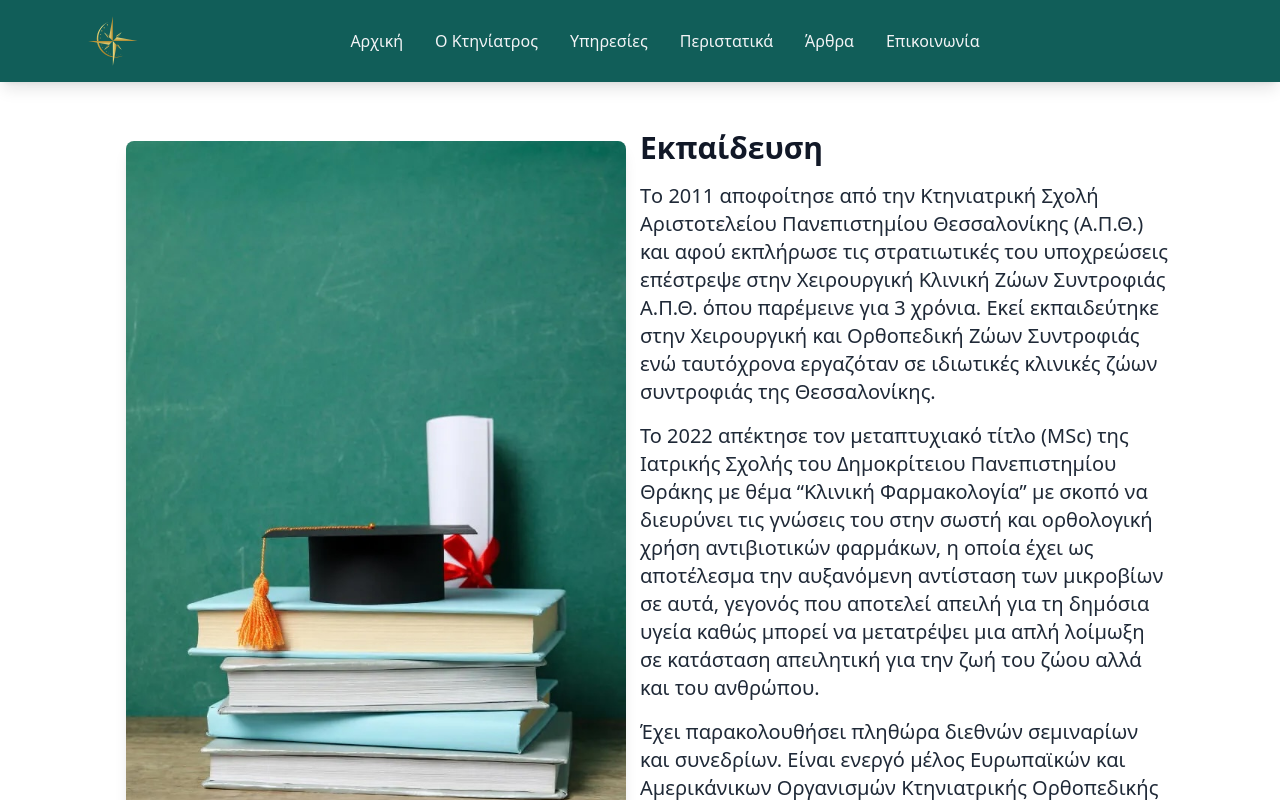
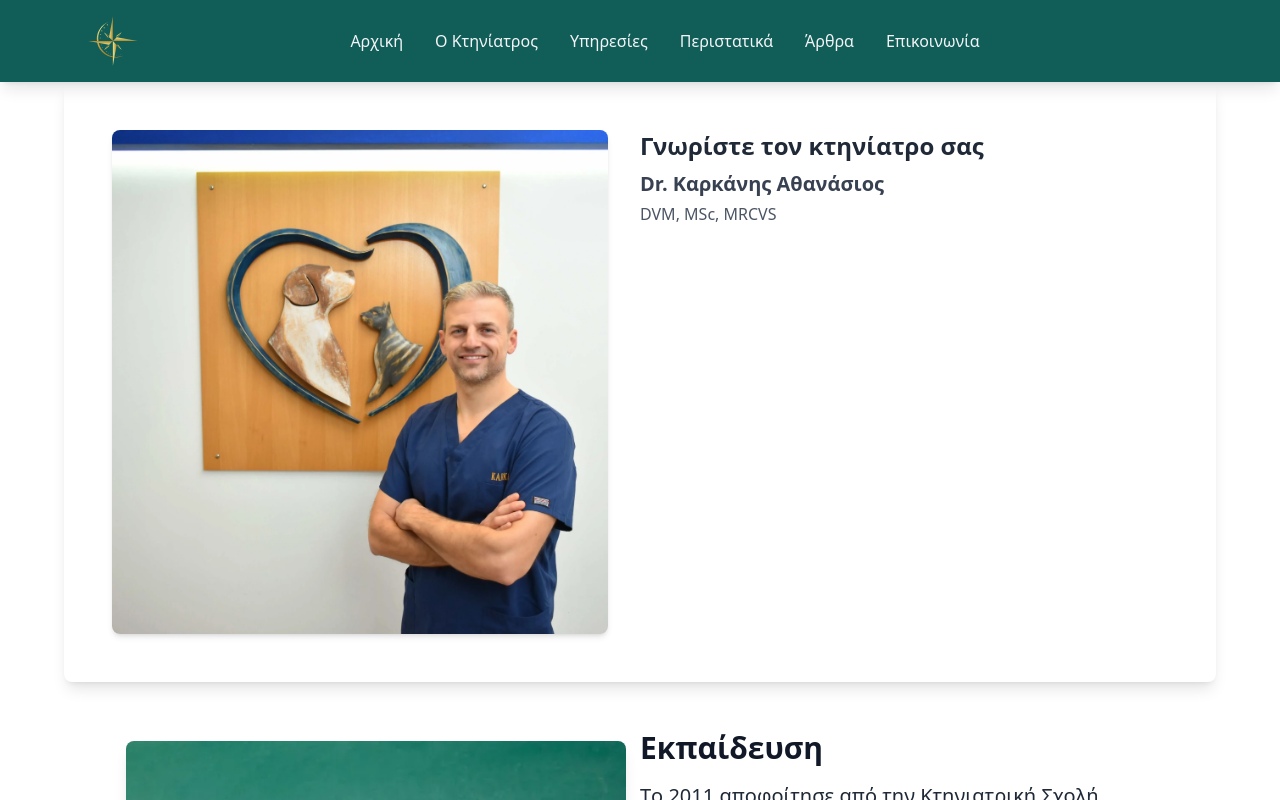
Before and after one commit to joskark/northovet-nextjs, a Next.js app: page /about in a window 1280 px wide. Shown: the top 800 px of the page. Built offline with nearby package versions, Linux system fonts and the light colour scheme.

Commit message:
Add profile card

```diff
--- a/app/about/page.tsx
+++ b/app/about/page.tsx
@@ -1,8 +1,16 @@
 import TextImage from "@/components/TextImage";
+import ProfileCard from "@/components/ProfileCard";
 
 export default function About() {
   return (
     <>
+      <ProfileCard
+        title="Γνωρίστε τον κτηνίατρο σας"
+        name="Dr. Καρκάνης Αθανάσιος"
+        specialization="DVM, MSc, MRCVS"
+        imageUrl="/thanasis.jpg"
+        altText="The doctor"
+      />
       <TextImage
         title="Εκπαίδευση"
         text={[
--- /dev/null
+++ b/components/ProfileCard.tsx
@@ -0,0 +1,54 @@
+import Image from "next/image";
+
+type ProfileCardProps = {
+  title: string;
+  name: string;
+  specialization: string;
+  skills?: string[];
+  imageUrl: string;
+  altText: string;
+};
+
+const ProfileCard = ({
+  title,
+  name,
+  specialization,
+  skills,
+  imageUrl,
+  altText,
+}: ProfileCardProps) => {
+  return (
+    <div className="flex flex-col md:flex-row items-center md:items-start md:justify-between p-4 md:p-12 max-w-6xl mx-auto bg-white shadow-lg rounded-lg">
+      {/* Image Section (on the left) */}
+      <div className="w-full md:w-1/2 flex justify-center mb-6 md:mb-0 md:pr-8">
+        <Image
+          src={imageUrl}
+          alt={altText}
+          className="max-w-full h-auto rounded-lg shadow-md"
+          width={500}
+          height={500}
+        />
+      </div>
+
+      {/* Text Section */}
+      <div className="w-full md:w-1/2 text-left">
+        <h2 className="text-2xl font-bold text-gray-800">{title}</h2>
+        <p className="text-xl font-semibold text-gray-700 mt-2">{name}</p>
+        <p className="text-md text-gray-600 mt-1">{specialization}</p>
+
+        {/* Skills Section */}
+        {skills && skills.length > 0 && (
+          <ul className="mt-4 list-disc list-inside">
+            {skills.map((skill, index) => (
+              <li key={index} className="text-gray-600 text-sm">
+                {skill}
+              </li>
+            ))}
+          </ul>
+        )}
+      </div>
+    </div>
+  );
+};
+
+export default ProfileCard;
```
